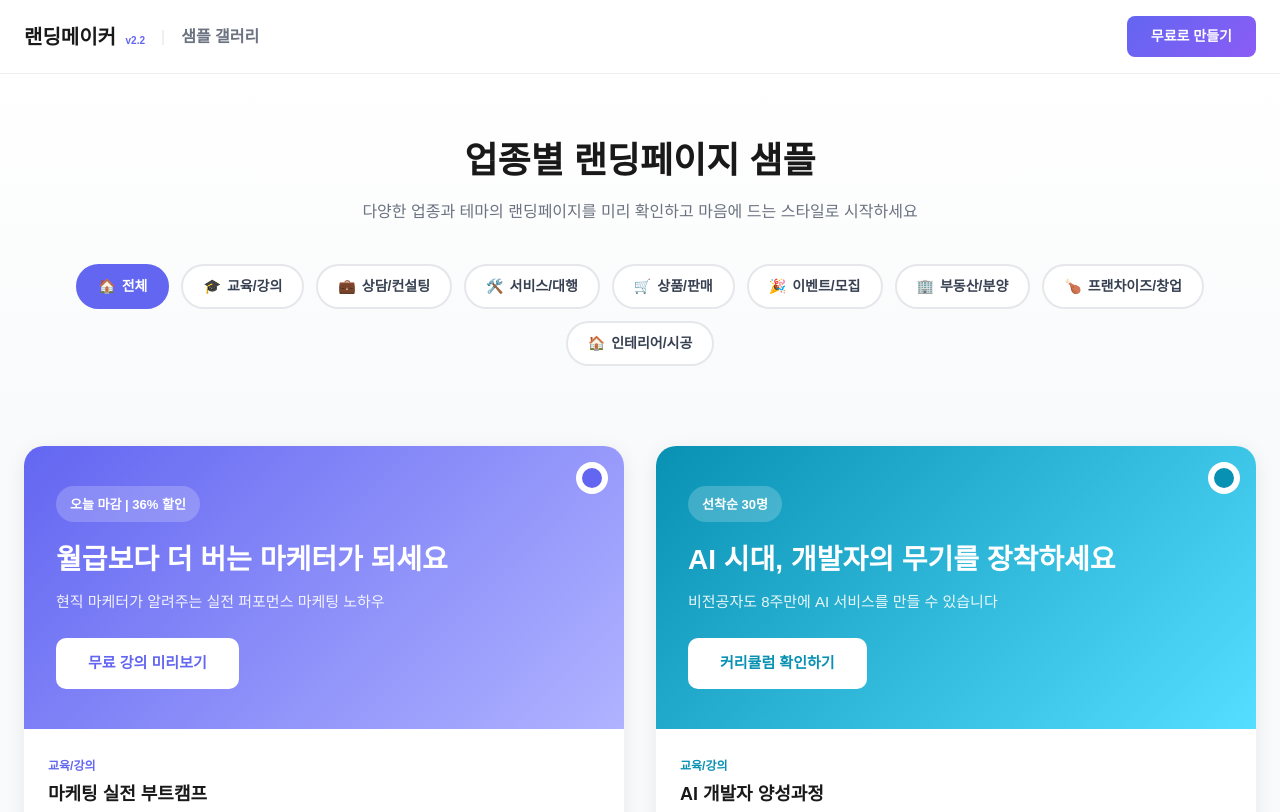
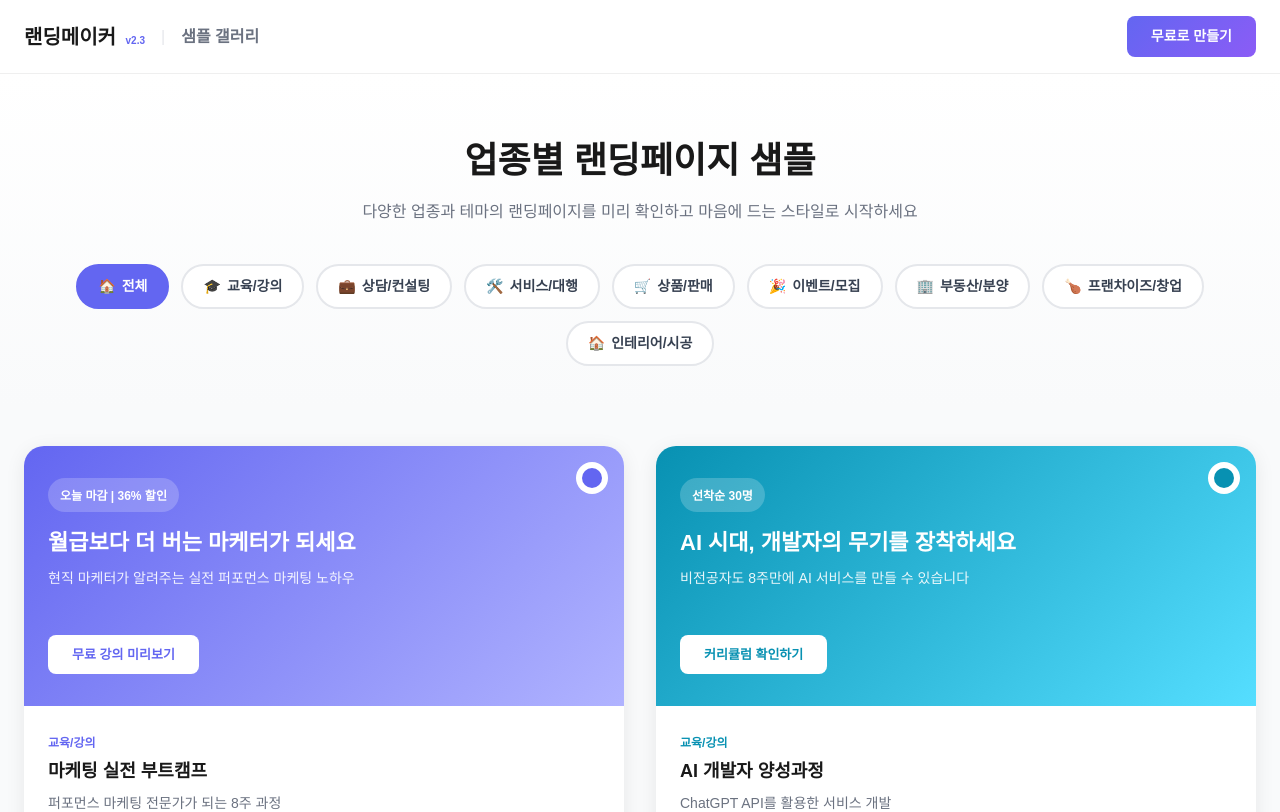
Before and after one commit to jsky9292/landingpage_membership, a Next.js app: page /samples in a window 1280 px wide. Shown: the top 812 px of the page. Built offline with nearby package versions, Linux system fonts and the light colour scheme; a web font is replaced by a local one.

Commit message:
Fix sample card layout: uniform height and text truncation v2.3

```diff
--- a/app/samples/page.tsx
+++ b/app/samples/page.tsx
@@ -52,7 +52,7 @@ export default function SamplesPage() {
         }}>
           <div style={{ display: 'flex', alignItems: 'center', gap: '16px' }}>
             <a href="/" style={{ fontSize: '20px', fontWeight: '800', color: '#191919', textDecoration: 'none' }}>
-              랜딩메이커 <span style={{ fontSize: '10px', color: '#6366F1', marginLeft: '4px' }}>v2.2</span>
+              랜딩메이커 <span style={{ fontSize: '10px', color: '#6366F1', marginLeft: '4px' }}>v2.3</span>
             </a>
             <span style={{ color: '#E5E7EB' }}>|</span>
             <span style={{ fontSize: '16px', fontWeight: '600', color: '#6B7280' }}>샘플 갤러리</span>
@@ -160,54 +160,68 @@ export default function SamplesPage() {
                 {/* 미리보기 영역 */}
                 <div style={{
                   background: `linear-gradient(135deg, ${sample.themeColor} 0%, ${adjustColor(sample.themeColor, 30)} 100%)`,
-                  padding: '40px 32px',
+                  padding: '32px 24px',
                   position: 'relative',
-                  minHeight: '280px',
+                  height: '260px',
+                  display: 'flex',
+                  flexDirection: 'column',
                 }}>
                   {/* 배지 */}
                   <div style={{
                     display: 'inline-block',
-                    padding: '6px 14px',
+                    padding: '5px 12px',
                     background: 'rgba(255,255,255,0.2)',
                     borderRadius: '20px',
-                    marginBottom: '20px',
+                    marginBottom: '16px',
+                    alignSelf: 'flex-start',
                   }}>
-                    <span style={{ color: '#fff', fontSize: '13px', fontWeight: '600' }}>
+                    <span style={{ color: '#fff', fontSize: '12px', fontWeight: '600' }}>
                       {sample.preview.badge}
                     </span>
                   </div>
 
                   {/* 헤드라인 */}
                   <h2 style={{
-                    fontSize: '28px',
+                    fontSize: '22px',
                     fontWeight: '800',
                     color: '#fff',
-                    lineHeight: 1.3,
-                    marginBottom: '12px',
+                    lineHeight: 1.35,
+                    marginBottom: '10px',
+                    overflow: 'hidden',
+                    display: '-webkit-box',
+                    WebkitLineClamp: 2,
+                    WebkitBoxOrient: 'vertical' as const,
                   }}>
                     {sample.preview.headline}
                   </h2>
 
                   {/* 서브텍스트 */}
                   <p style={{
-                    fontSize: '15px',
+                    fontSize: '14px',
                     color: 'rgba(255,255,255,0.9)',
-                    lineHeight: 1.6,
-                    marginBottom: '24px',
+                    lineHeight: 1.5,
+                    marginBottom: '16px',
+                    overflow: 'hidden',
+                    display: '-webkit-box',
+                    WebkitLineClamp: 2,
+                    WebkitBoxOrient: 'vertical' as const,
+                    flex: 1,
                   }}>
                     {sample.preview.subtext}
                   </p>
 
                   {/* CTA 버튼 */}
                   <button style={{
-                    padding: '14px 32px',
+                    padding: '10px 24px',
                     background: '#fff',
                     color: sample.themeColor,
                     border: 'none',
-                    borderRadius: '10px',
-                    fontSize: '15px',
+                    borderRadius: '8px',
+                    fontSize: '13px',
                     fontWeight: '700',
                     cursor: 'pointer',
+                    alignSelf: 'flex-start',
+                    marginTop: 'auto',
                   }}>
                     {sample.preview.cta}
                   </button>
```
